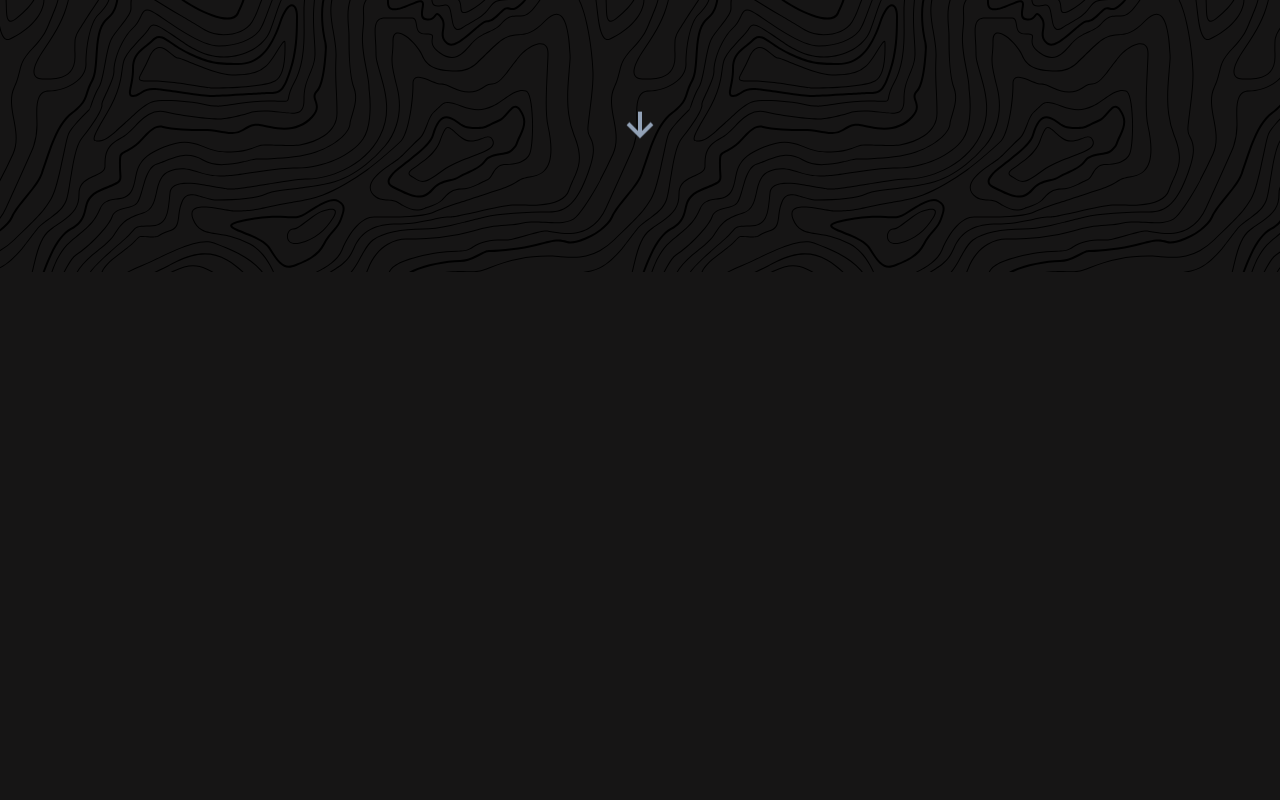
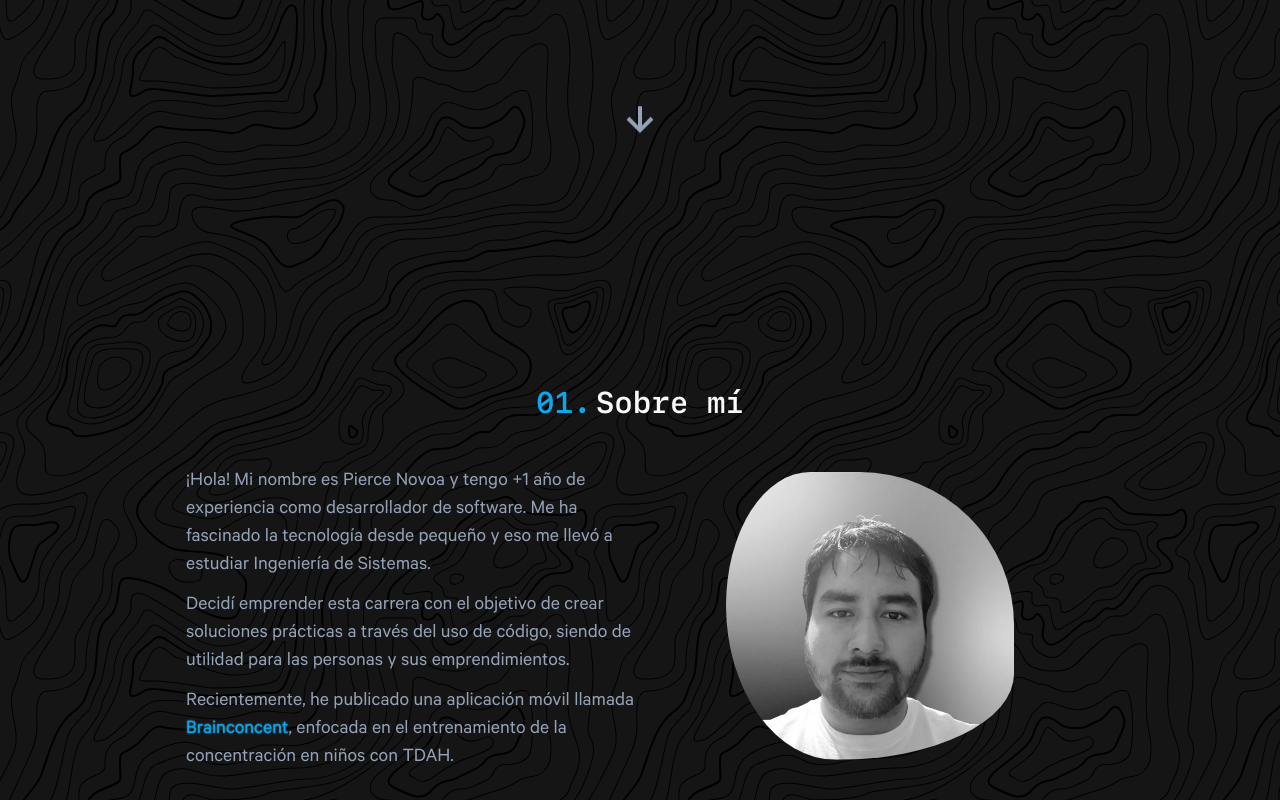
Before and after one commit to piercenovo/portfolio, a Next.js app: page / in a window 1280 px wide. Shown: the part 528-1328 px from the top of the page. Before the commit the page ends 800 px from the top, so only its background shows below. Built offline with nearby package versions, Linux system fonts and the light colour scheme.

Commit message:
feat: add About Section

```diff
--- a/src/app/page.tsx
+++ b/src/app/page.tsx
@@ -1,9 +1,11 @@
+import { About } from '@/components/About'
 import { Hero } from '@/components/Hero'
 
 export default function HomePage() {
   return (
     <>
       <Hero />
+      <About />
     </>
   )
 }
--- /dev/null
+++ b/src/components/About.tsx
@@ -0,0 +1,48 @@
+'use client'
+
+import { WordLink } from './WordLink'
+import Section from './Section'
+import Image from 'next/image'
+import { getId } from '@/utils/helper'
+import { aboutSection } from '@/data/sections'
+
+export function About() {
+  const { title, paragraphs, img } = aboutSection
+  return (
+    <Section id='about' title={title} number='01'>
+      <article
+        className='grid gap-5 xl:grid-cols-2 xl:gap-3 max-w-md sm:max-w-xl lg:max-w-3xl xl:max-w-5xl'
+      >
+        <div
+          className='mx-auto flex max-w-md flex-col gap-3 sm:max-w-prose md:max-w-xl lg:max-w-prose-lg xl:max-w-md xl:justify-between text-base md:text-lg lg:text-xl'
+        >
+
+          {paragraphs.map((paragraph) => (
+            <p key={getId()}>{paragraph}</p>
+          ))}
+
+          <p>
+            Recientemente, he publicado una aplicación móvil llamada
+            <WordLink
+              href='https://apps.apple.com/pe/app/brainconcent/id1658845005?l=es' title='¡Visualiza la App!'
+            > Brainconcent
+            </WordLink>
+            , enfocada en el entrenamiento de la concentración en niños con TDAH.
+          </p>
+        </div>
+
+        <div
+          className='mx-auto flex max-w-lg flex-col gap-5 sm:max-w-prose md:max-w-xl lg:max-w-prose-lg xl:max-w-md xl:mt-1'
+        >
+          <Image
+            alt='Pierce Novoa'
+            src={img}
+            width='400'
+            height='400'
+            className='mx-auto w-72 animate-profile grayscale hover:filter-none delay-100 shadow-image bg-no-repeat'
+          />
+        </div>
+      </article>
+    </Section>
+  )
+}
--- /dev/null
+++ b/src/components/Section.tsx
@@ -0,0 +1,19 @@
+import { sfmono } from '@/app/font'
+import { SectionProps } from '@/interfaces/props'
+
+export default function Section({ id, number, title, children } : SectionProps) {
+  return (
+    <section
+      id={id} className='flex w-full flex-col gap-8 pb-[10rem] pt-28 items-center justify-center px-2 sm:px-0 animate-fade-in'
+    >
+      <h2
+        className={` ${sfmono.className} flex gap-1 font-semibold text-primary-lightest mb-4 text-2xl lg:text-3xl`}
+      >
+        <span className='text-secondary'>{number}.</span>
+        {title}
+      </h2>
+      {children}
+    </section>
+
+  )
+}
--- /dev/null
+++ b/src/components/WordLink.tsx
@@ -0,0 +1,16 @@
+import { ButtonProps } from '@/interfaces/props'
+import Link from 'next/link'
+
+export function WordLink({ children, title, href } : ButtonProps) {
+  return (
+    <Link
+      title={title}
+      href={href}
+      target='_blank'
+      rel='noopener noreferrer'
+      className='[text-shadow:0px_0px_2px_#38bdf8] text-secondary'
+    >
+      {children}
+    </Link>
+  )
+}
--- a/src/data/sections.ts
+++ b/src/data/sections.ts
@@ -1,4 +1,4 @@
-import { HeaderSectionType, HeroSectionType } from '@/types/data'
+import { AboutSectionType, HeaderSectionType, HeroSectionType } from '@/types/data'
 
 // Header Section
 export const headerSection: HeaderSectionType = {
@@ -36,3 +36,13 @@ export const heroSection: HeroSectionType = {
   description:
     'Soy un desarrollador de software que se especializa en crear (y ocasionalmente diseñar) experiencias digitales excepcionales. Actualmente, estoy enfocado en la creación de aplicaciones web y móviles para una vida más fácil. 🚀'
 }
+
+// About Section
+export const aboutSection: AboutSectionType = {
+  title: 'Sobre mí',
+  paragraphs: [
+    '¡Hola! Mi nombre es Pierce Novoa y tengo +1 año de experiencia como desarrollador de software. Me ha fascinado la tecnología desde pequeño y eso me llevó a estudiar Ingeniería de Sistemas.',
+    ' Decidí emprender esta carrera con el objetivo de crear soluciones prácticas a través del uso de código, siendo de utilidad para las personas y sus emprendimientos.'
+  ],
+  img: '/images/about.webp'
+}
--- a/src/types/data.d.ts
+++ b/src/types/data.d.ts
@@ -1,4 +1,4 @@
-import { HeaderType } from './global'
+import { HeaderType, Section } from './global'
 
 export type HeaderSectionType = {
   navLinks: HeaderType[];
@@ -15,3 +15,8 @@ export type HeroSectionType = {
   tagline: string;
   description: string;
 } & Section;
+
+export type AboutSectionType = {
+  paragraphs: string[];
+  img: string;
+} & Section;
```
Also changed, not shown: src/interfaces/props.d.ts (+7 -0 lines).
